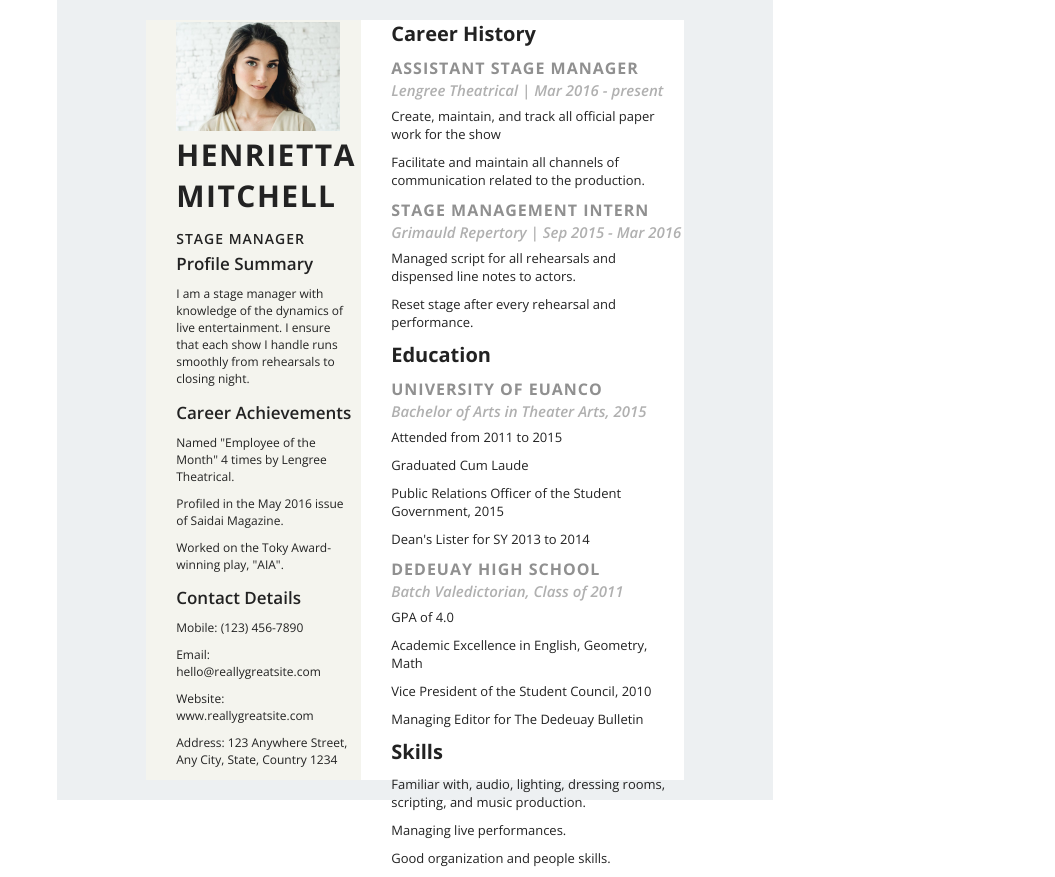
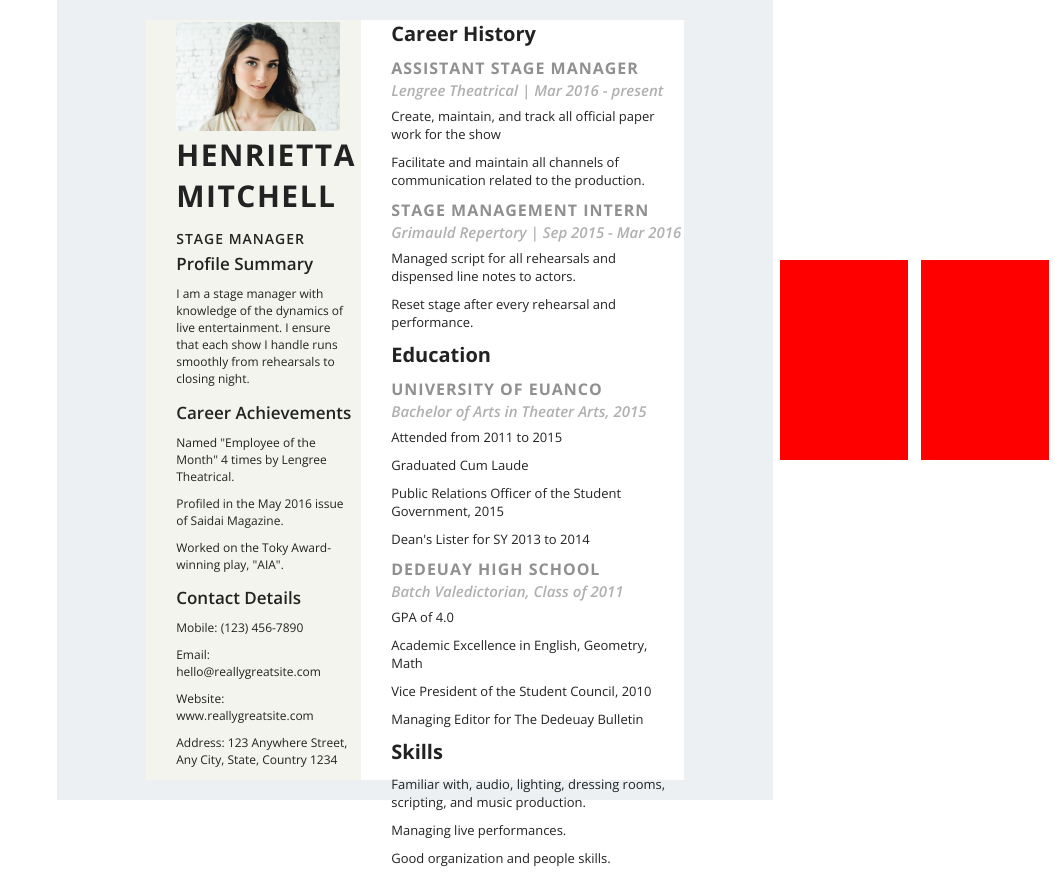
Before and after one commit to CodingMaven1/ProResume, a React (Create React App) app: page / in a window 1280 px wide. Shown: the whole page, without its empty margins (225-1280 px from the left). Built offline with nearby package versions, Linux system fonts and the light colour scheme.

Commit message:
Working on second template

```diff
--- a/src/Components/TemplateCard/TemplateCard.jsx
+++ b/src/Components/TemplateCard/TemplateCard.jsx
@@ -0,0 +1,13 @@
+import React from "react";
+
+import './TemplateCard.scss';
+
+const TemplateCard = (props) => {
+    return(
+        <div onClick={props.clicked} className="TemplateCard">
+
+        </div>
+    )
+}
+
+export default TemplateCard;
--- a/src/Components/TemplateCard/TemplateCard.scss
+++ b/src/Components/TemplateCard/TemplateCard.scss
@@ -0,0 +1,5 @@
+.TemplateCard{
+    width: 10vw;
+    height: 25vh;
+    background-color: red;
+}
--- a/src/Containers/PdfViewer/PdfViewer.jsx
+++ b/src/Containers/PdfViewer/PdfViewer.jsx
@@ -19,7 +19,8 @@ class PdfViewer extends React.Component {
 }
 
 const mapStateToProps = state => ({
-    data: state.user.data
+    data: state.user.data,
+    template: state.user.template
 })
 
 export default connect(mapStateToProps)(PdfViewer);
--- a/src/Containers/PdfViewer/TemplateDummyData.js
+++ b/src/Containers/PdfViewer/TemplateDummyData.js
@@ -2,6 +2,26 @@ const TemplateDummyData = {
 
     Satiny: {
         Name: 'Henrietta Mitchell',
+        Pos: 'Stage Manager',
+        About: 'I am a stage manager with knowledge of the dynamics of live entertainment. I ensure that each show I handle runs smoothly from rehearsals to closing night.',
+        Achievements: ['Named "Employee of the Month" 4 times by Lengree Theatrical.','Profiled in the May 2016 issue of Saidai Magazine.','Worked on the Toky Award-winning play, "AIA".'],
+        Contact: {
+            Mobile : '(123) 456-7890',
+            Email: 'hello@reallygreatsite.com',
+            Website: 'www.reallygreatsite.com',
+            Address: '123 Anywhere Street, Any City, State, Country 1234',
+        },
+        CareerHitsory: [['Assistant Stage Manager','Lengree Theatrical | Mar 2016 - present',['Create, maintain, and track all official paper work for the show',
+        'Facilitate and maintain all channels of communication related to the production.']], ['Stage Management Intern','Grimauld Repertory | Sep 2015 - Mar 2016',
+        ['Managed script for all rehearsals and dispensed line notes to actors.','Reset stage after every rehearsal and performance.',]]],
+        Education: [['University of Euanco','Bachelor of Arts in Theater Arts, 2015',['Attended from 2011 to 2015','Graduated Cum Laude',
+        'Public Relations Officer of the Student Government, 2015', "Dean's Lister for SY 2013 to 2014"]],['Dedeuay High School','Batch Valedictorian, Class of 2011',
+        ['GPA of 4.0','Academic Excellence in English, Geometry, Math','Vice President of the Student Council, 2010',"Managing Editor for The Dedeuay Bulletin"]]],
+        Skills: ["Familiar with, audio, lighting, dressing rooms, scripting, and music production.",'Managing live performances.','Good organization and people skills.'],
+    },
+
+    Template2: {
+        Name: 'Naman Agarwal',
         Pos: 'Stage Manager',
         About: 'I am a stage manager with knowledge of the dynamics of live entertainment. I ensure that each show I handle runs smoothly from rehearsals to closing night.',
         Achievements: ['Named "Employee of the Month" 4 times by Lengree Theatrical.','Profiled in the May 2016 issue of Saidai Magazine.','Worked on the Toky Award-winning play, "AIA".'],
--- a/src/Containers/RightNav/RightNav.jsx
+++ b/src/Containers/RightNav/RightNav.jsx
@@ -1,12 +1,12 @@
 import React from "react";
-
+import TemplateChange from './RightNavComponents/TemplateChange/TemplateChange';
 import './RightNav.scss';
 
 class RightNav extends React.Component{
     render(){
         return(
             <div className="RightNav">
-
+                <TemplateChange />
             </div>
         )
     }
--- a/src/Containers/RightNav/RightNavComponents/TemplateChange/TemplateChange.jsx
+++ b/src/Containers/RightNav/RightNavComponents/TemplateChange/TemplateChange.jsx
@@ -1,13 +1,24 @@
 import React from "react";
+import { connect } from 'react-redux';
+import {changeTemplate} from '../../../../redux/user/user-actions';
+import TemplateCard from '../../../../Components/TemplateCard/TemplateCard';
+import './TemplateChange.scss';
+import TemplateDummyData from "../../../PdfViewer/TemplateDummyData";
 
-import './TemplateChange.scss';
-
-const TemplateChange = (props) => {
-    return(
-        <div className="TemplateChange">
-
-        </div>
-    )
+class TemplateChange extends React.Component {
+    render(){
+        let {changeTemplate} = this.props;
+        return(
+            <div className="TemplateChange">
+                <TemplateCard clicked={() => changeTemplate("Satiny")} />
+                <TemplateCard clicked={() => changeTemplate("Template2")} />
+            </div>
+        )
+    }
 }
 
-export default TemplateChange;
+const mapDispatchToProps = dispatch => ({
+    changeTemplate: data => dispatch(changeTemplate(data))
+})
+
+export default connect(null,mapDispatchToProps)(TemplateChange);
--- a/src/Containers/RightNav/RightNavComponents/TemplateChange/TemplateChange.scss
+++ b/src/Containers/RightNav/RightNavComponents/TemplateChange/TemplateChange.scss
@@ -1,4 +1,7 @@
 .TemplateChange{
     min-height: 90%;
     width: 100%;
+    display: flex;
+    align-items: center;
+    justify-content: space-around;
 }
--- a/src/redux/store.js
+++ b/src/redux/store.js
@@ -1,9 +1,9 @@
-import { createStore , applyMiddleware } from 'redux';
+import { createStore ,applyMiddleware } from 'redux';
 import logger from 'redux-logger';
 
 import rootReducer from './root-reducer';
 
-const middlewares = [logger]
+const middlewares = [logger];
 
 const store = createStore(rootReducer, applyMiddleware(...middlewares));
 
--- a/src/redux/user/user-reducer.js
+++ b/src/redux/user/user-reducer.js
@@ -1,7 +1,8 @@
 import TemplateDummyData from '../../Containers/PdfViewer/TemplateDummyData';
 
 const INITIAL_STATE = {
-    data: TemplateDummyData.Satiny
+    data: TemplateDummyData["Satiny"],
+    template: "Satiny"
 }
 
 const userReducer = (state = INITIAL_STATE, action) => {
@@ -9,7 +10,8 @@ const userReducer = (state = INITIAL_STATE, action) => {
         case 'CHANGE_TEMPLATE':
             return{
                 ...state,
-                data: action.payload
+                data: TemplateDummyData[action.payload],
+                template: action.payload
             }
         default:
             return state;
```
